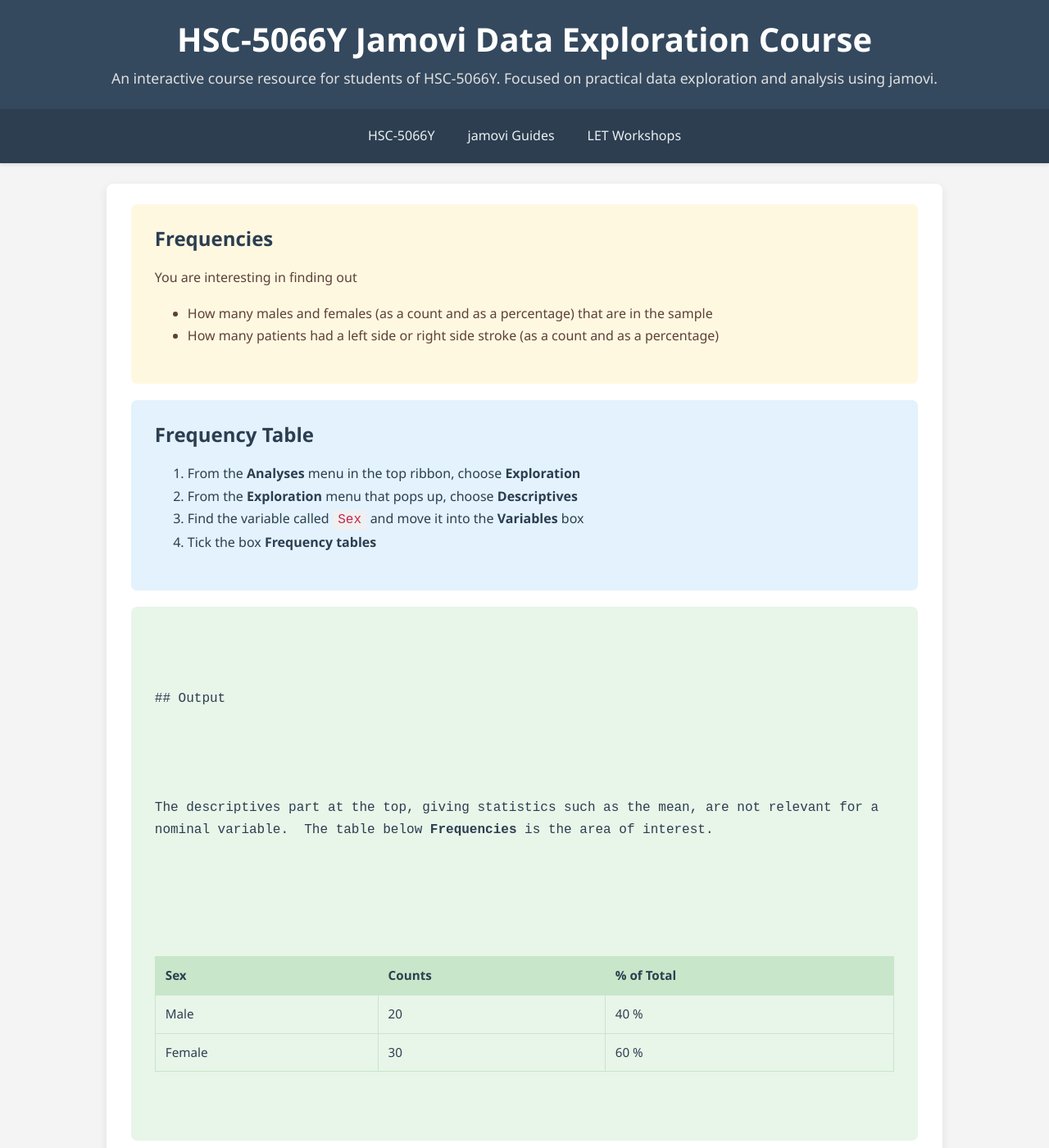
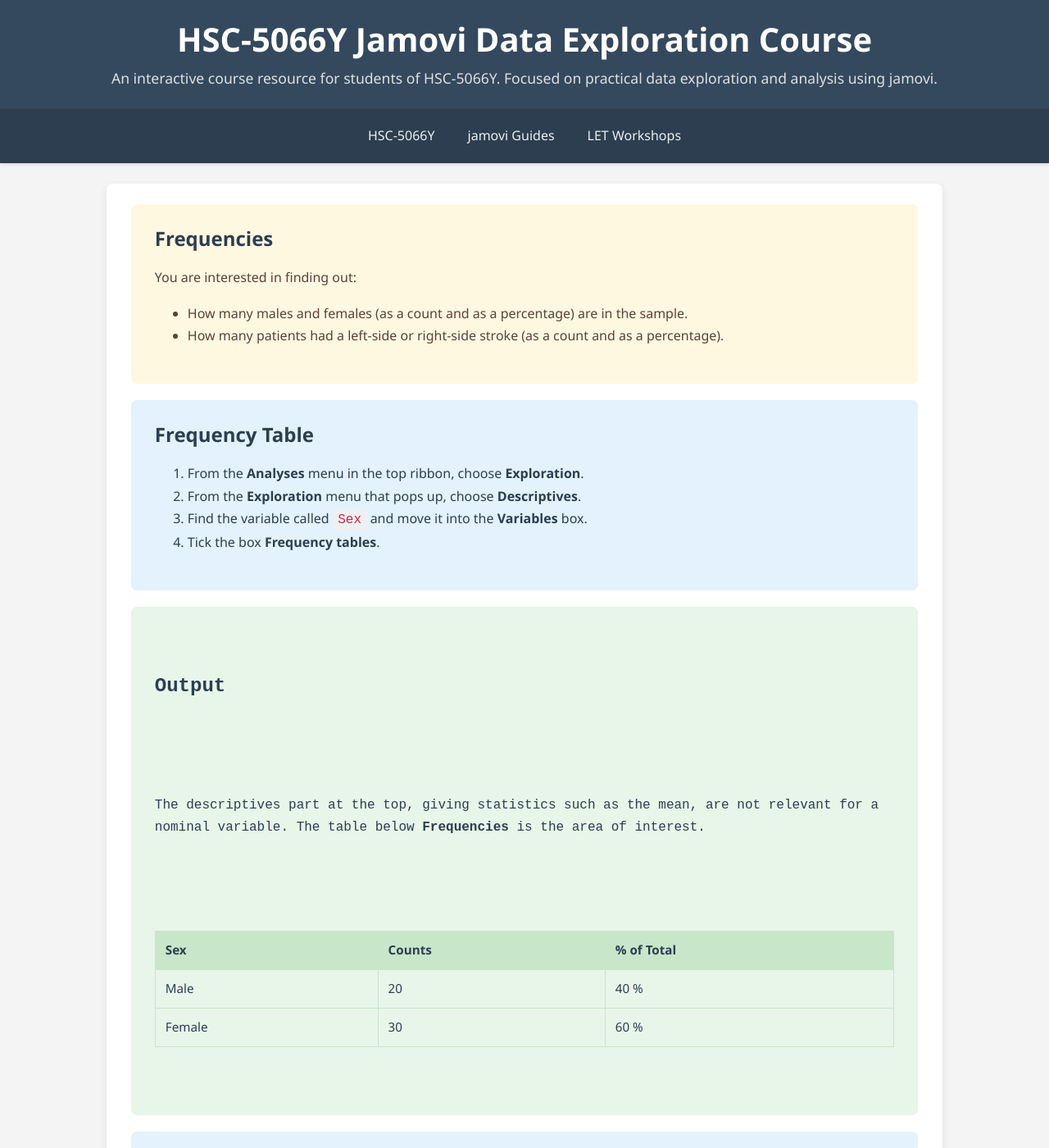
Before and after one commit to probe973/hsc-5066y, a Jekyll site: the page built from jamovi/descriptives-frequencies/01-frequencies.md, in a window 1280 px wide and 1400 px high. Shown: the whole window at 82% size. Built offline with Jekyll 4.4.1, drawn with Linux system fonts in a browser that asks for light colours; some of the changed text lies outside the part shown.

Commit message:
Update 01-frequencies.md

```diff
--- a/jamovi/descriptives-frequencies/01-frequencies.md
+++ b/jamovi/descriptives-frequencies/01-frequencies.md
@@ -6,33 +6,35 @@ title: Finding Frequencies
 <div class="explanation" markdown="1">
 ## Frequencies
 
-You are interesting in finding out
-*  How many males and females (as a count and as a percentage) that are in the sample
-*  How many patients had a left side or right side stroke (as a count and as a percentage)
+You are interested in finding out:
+*  How many males and females (as a count and as a percentage) are in the sample.
+*  How many patients had a left-side or right-side stroke (as a count and as a percentage).
 </div>
 
 <div class="instructions" markdown="1">
 ## Frequency Table
 
-1.  From the **Analyses** menu in the top ribbon, choose **Exploration**
-2.  From the **Exploration** menu that pops up, choose **Descriptives**
-3.  Find the variable called `Sex` and move it into the **Variables** box
-4.  Tick the box **Frequency tables**
+1.  From the **Analyses** menu in the top ribbon, choose **Exploration**.
+2.  From the **Exploration** menu that pops up, choose **Descriptives**.
+3.  Find the variable called `Sex` and move it into the **Variables** box.
+4.  Tick the box **Frequency tables**.
 </div>
 
 <div class="output" markdown="1">
-  ## Output
+## Output
 
-The descriptives part at the top, giving statistics such as the mean, are not relevant for a nominal variable.  The table below **Frequencies** is the area of interest.
-<br>
+The descriptives part at the top, giving statistics such as the mean, are not relevant for a nominal variable. The table below **Frequencies** is the area of interest.
 
-| Sex | Counts | % of Total |
-| --- | --- | ---|
-| Male | 20 | 40 % |
-| Female | 30 | 60 % |
+| Sex    | Counts | % of Total |
+|--------|--------|------------|
+| Male   | 20     | 40 %       |
+| Female | 30     | 60 %       |
 
 </div>
 
 <div class="instructions" markdown="1">
-For the Left or Right side, either repeat the process from above, or add `CVAside` to the **Variables** box.
+For the Left or Right side, either repeat the process from above or add `CVAside` to the **Variables** box.
 </div>
+
+<!-- This automatically adds the "Previous" and "Next" navigation buttons -->
+{% include pagination.html %}
```
